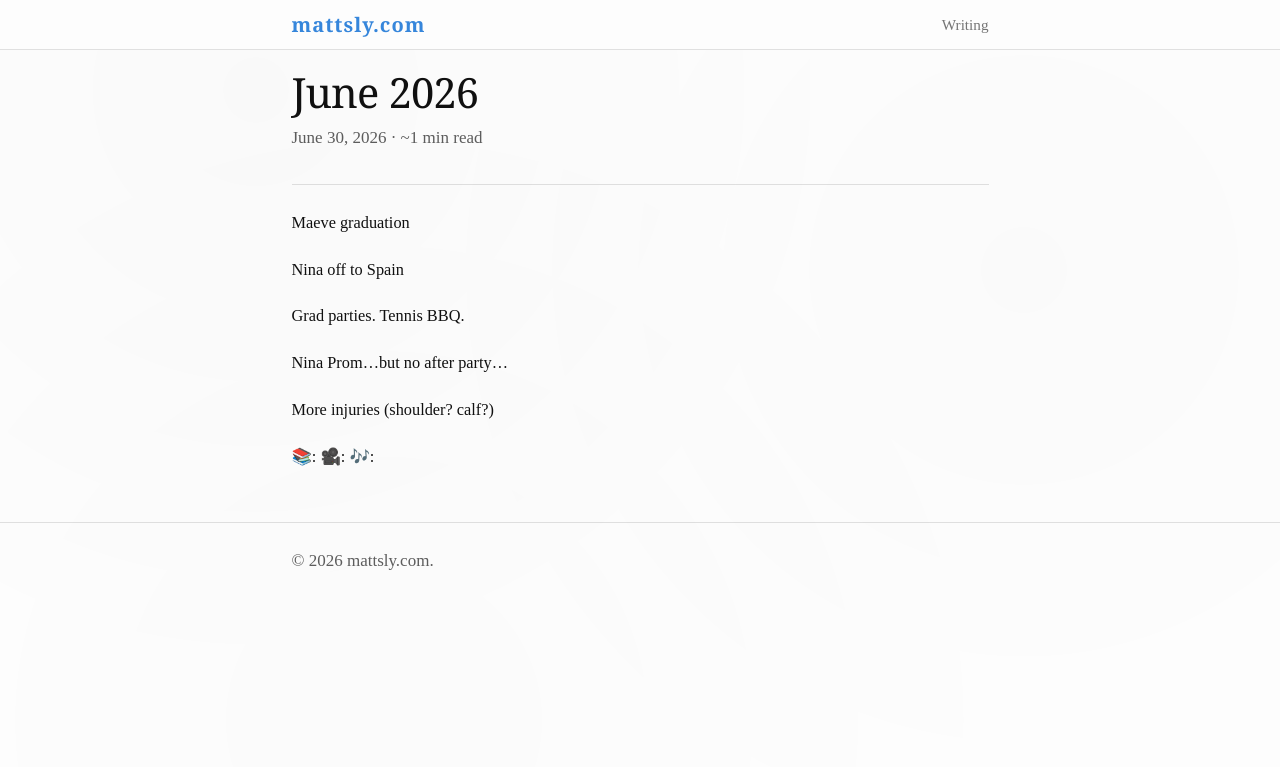
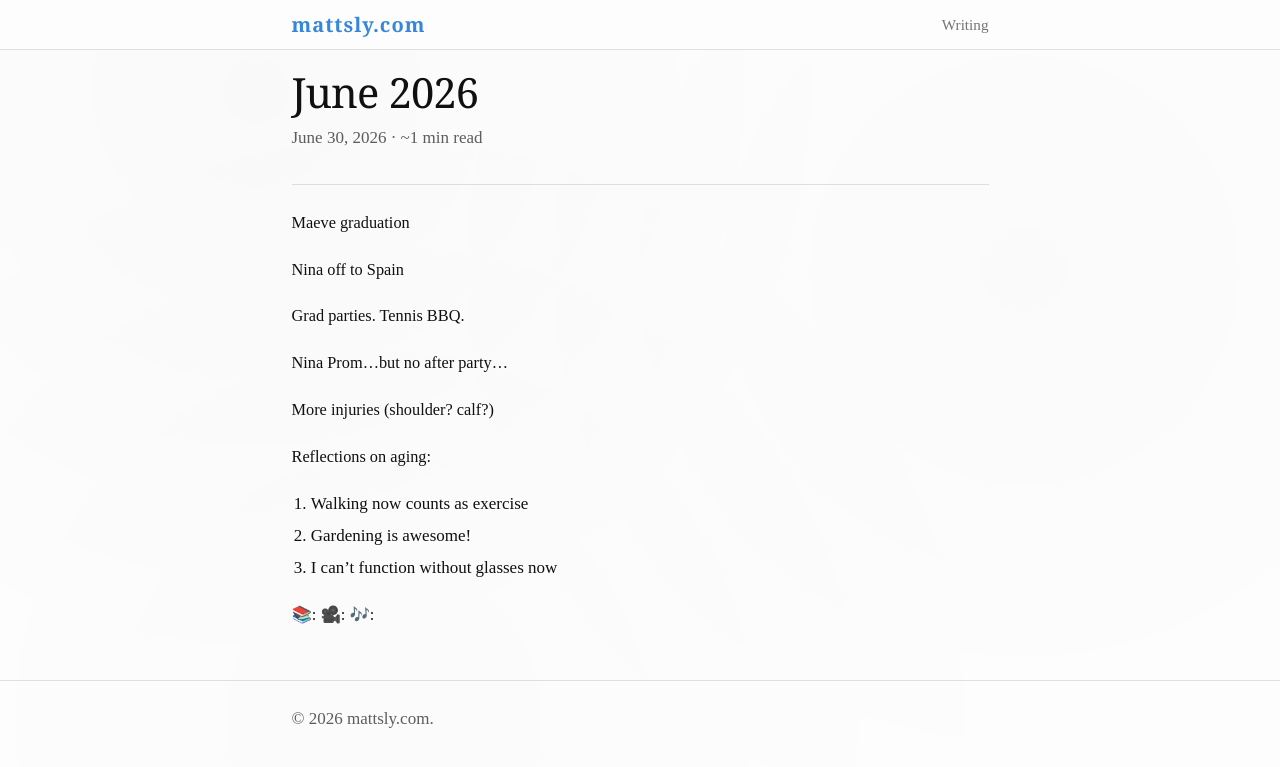
Before and after one commit to mattsly/mattsly.github.io, a Jekyll site: the page built from _posts/monthly/2026-06-30-monthly.md, in a window 1280 px wide. Shown: the top 767 px of the page. Built offline with Jekyll 4.4.1, drawn with Linux system fonts in a browser that asks for light colours; our own code applies the rules of GitHub Pages for plain Markdown files.

```diff
--- a/_posts/monthly/2026-06-30-monthly.md
+++ b/_posts/monthly/2026-06-30-monthly.md
@@ -13,6 +13,10 @@ Nina Prom...but no after party...
 
 More injuries (shoulder? calf?)
 
+Reflections on aging:
+1. Walking now counts as exercise
+2. Gardening is awesome!
+3. I can't function without glasses now
 
 📚:
 🎥:
```
Also changed, not shown: _posts/monthly/2026-02-28-monthly.md (+1 -1 lines).
